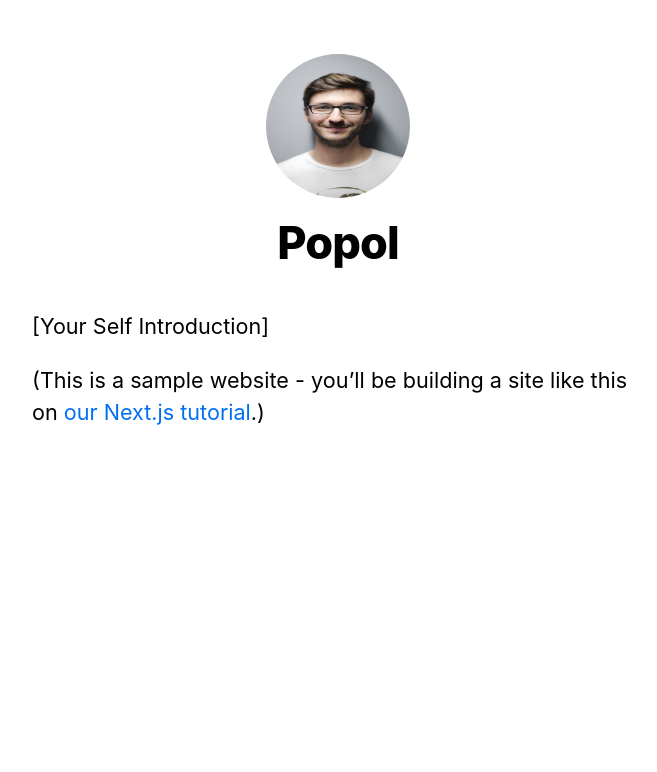
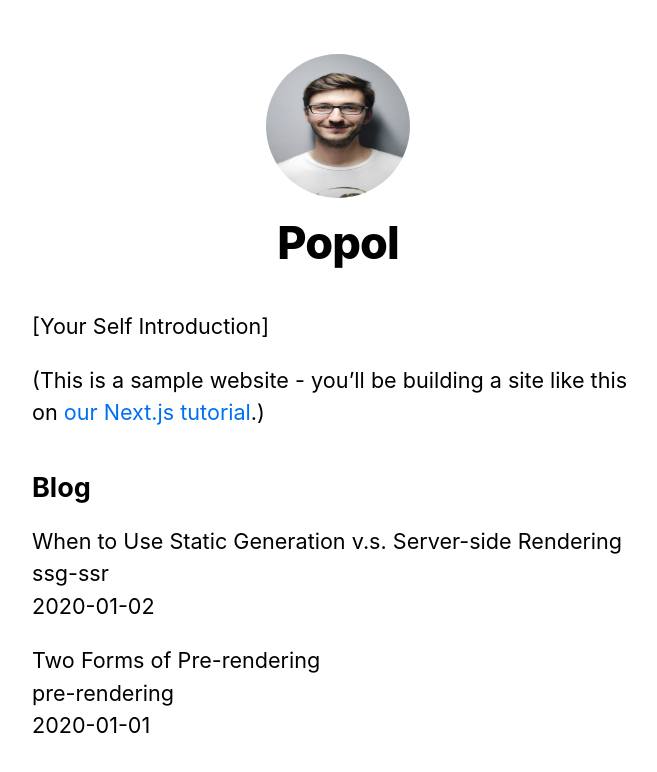
Before and after one commit to trentindev/next-blog, a Next.js app: page / in a window 1280 px wide. Shown: the top 772 px of the page, without its empty margins (302-959 px from the left). Built offline with nearby package versions, Linux system fonts and the light colour scheme.

Commit message:
Impémentation de getStaticProps

```diff
--- /dev/null
+++ b/lib/posts.js
@@ -0,0 +1,43 @@
+/**
+ * fs est un module Node.js qui vous permet de lire des fichiers à partir du système de fichiers.
+ * path est un module Node.js qui vous permet de manipuler les chemins de fichiers.
+ * matter est une bibliothèque qui vous permet d'analyser les métadonnées dans chaque fichier Markdown.
+ */
+import fs from 'fs';
+import path from 'path';
+import matter from 'gray-matter';
+
+/**
+ * La méthode process.cwd() renvoie le répertoire de travail actuel du processus Node.js.
+ */
+const postsDirectory = path.join(process.cwd(), 'posts');
+
+export function getSortedPostsData() {
+  // Get file names under /posts
+  const fileNames = fs.readdirSync(postsDirectory);
+  const allPostsData = fileNames.map((fileName) => {
+    // Remove ".md" from file name to get id
+    const id = fileName.replace(/\.md$/, '');
+
+    // Read markdown file as string
+    const fullPath = path.join(postsDirectory, fileName);
+    const fileContents = fs.readFileSync(fullPath, 'utf8');
+
+    // Use gray-matter to parse the post metadata section
+    const matterResult = matter(fileContents);
+
+    // Combine the data with the id
+    return {
+      id,
+      ...matterResult.data,
+    };
+  });
+  // Sort posts by date
+  return allPostsData.sort((a, b) => {
+    if (a.date < b.date) {
+      return 1;
+    } else {
+      return -1;
+    }
+  });
+}
--- a/package.json
+++ b/package.json
@@ -6,6 +6,7 @@
     "start": "next start"
   },
   "dependencies": {
+    "gray-matter": "^4.0.3",
     "next": "latest",
     "react": "18.2.0",
     "react-dom": "18.2.0"
--- a/pages/index.js
+++ b/pages/index.js
@@ -1,8 +1,18 @@
 import Head from 'next/head';
 import Layout, { siteTitle } from '../components/layout';
 import utilStyles from '../styles/utils.module.css';
+import { getSortedPostsData } from '../lib/posts';
 
-export default function Home() {
+export async function getStaticProps() {
+  const allPostsData = getSortedPostsData();
+  return {
+    props: {
+      allPostsData,
+    },
+  };
+}
+
+export default function Home({ allPostsData }) {
   return (
     <Layout home>
       <Head>
@@ -15,6 +25,20 @@
           <a href="https://nextjs.org/learn">our Next.js tutorial</a>.)
         </p>
       </section>
+      <section className={`${utilStyles.headingMd} ${utilStyles.padding1px}`}>
+        <h2 className={utilStyles.headingLg}>Blog</h2>
+        <ul className={utilStyles.list}>
+          {allPostsData.map(({ id, date, title }) => (
+            <li className={utilStyles.listItem} key={id}>
+              {title}
+              <br />
+              {id}
+              <br />
+              {date}
+            </li>
+          ))}
+        </ul>
+      </section>
     </Layout>
   );
 }
--- /dev/null
+++ b/posts/pre-rendering.md
@@ -0,0 +1,11 @@
+---
+title: 'Two Forms of Pre-rendering'
+date: '2020-01-01'
+---
+
+Next.js has two forms of pre-rendering: **Static Generation** and **Server-side Rendering**. The difference is in **when** it generates the HTML for a page.
+
+- **Static Generation** is the pre-rendering method that generates the HTML at **build time**. The pre-rendered HTML is then _reused_ on each request.
+- **Server-side Rendering** is the pre-rendering method that generates the HTML on **each request**.
+
+Importantly, Next.js lets you **choose** which pre-rendering form to use for each page. You can create a "hybrid" Next.js app by using Static Generation for most pages and using Server-side Rendering for others.
--- /dev/null
+++ b/posts/ssg-ssr.md
@@ -0,0 +1,19 @@
+---
+title: 'When to Use Static Generation v.s. Server-side Rendering'
+date: '2020-01-02'
+---
+
+We recommend using **Static Generation** (with and without data) whenever possible because your page can be built once and served by CDN, which makes it much faster than having a server render the page on every request.
+
+You can use Static Generation for many types of pages, including:
+
+- Marketing pages
+- Blog posts
+- E-commerce product listings
+- Help and documentation
+
+You should ask yourself: "Can I pre-render this page **ahead** of a user's request?" If the answer is yes, then you should choose Static Generation.
+
+On the other hand, Static Generation is **not** a good idea if you cannot pre-render a page ahead of a user's request. Maybe your page shows frequently updated data, and the page content changes on every request.
+
+In that case, you can use **Server-Side Rendering**. It will be slower, but the pre-rendered page will always be up-to-date. Or you can skip pre-rendering and use client-side JavaScript to populate data.
```
Also changed, not shown: 1 other file (tests, documents, lock files or other folders).
